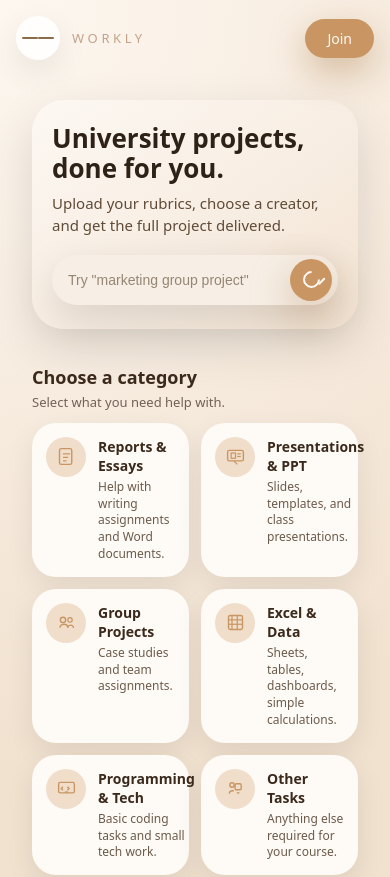
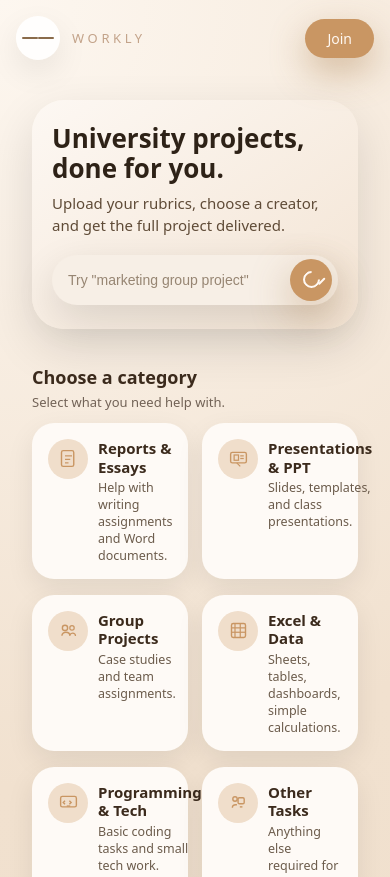
Before and after one commit to SEBRAHEIM/workly-landing, a Next.js app: page / in a window 390 px wide. Shown: the top 877 px of the page. Built offline with nearby package versions, Linux system fonts and the light colour scheme.

Commit message:
Polish mobile category card layout

```diff
--- a/styles/globals.css
+++ b/styles/globals.css
@@ -375,3 +375,50 @@ button {
 .home-category-icon {
   color: #c99663;
 }
+/* === Mobile category layout tidy === */
+@media (max-width: 760px) {
+  .home-category-grid {
+    display: grid;
+    grid-template-columns: repeat(2, minmax(0, 1fr));
+    gap: 16px 14px;
+  }
+
+  .home-category-card {
+    display: flex;
+    flex-direction: row;
+    align-items: flex-start;
+    gap: 10px;
+    padding: 16px 16px 14px;
+    border-radius: 22px;
+  }
+
+  .home-category-icon-wrap {
+    width: 40px;
+    height: 40px;
+    border-radius: 999px;
+    display: flex;
+    align-items: center;
+    justify-content: center;
+    flex-shrink: 0;
+    margin-top: 2px;
+  }
+
+  .home-category-text {
+    display: flex;
+    flex-direction: column;
+    align-items: flex-start;
+    gap: 3px;
+  }
+
+  .home-category-title {
+    font-size: 15px;
+    line-height: 1.25;
+    color: #3b2a1c;
+  }
+
+  .home-category-desc {
+    font-size: 12.5px;
+    line-height: 1.35;
+    color: #6b5b4b;
+  }
+}
```
